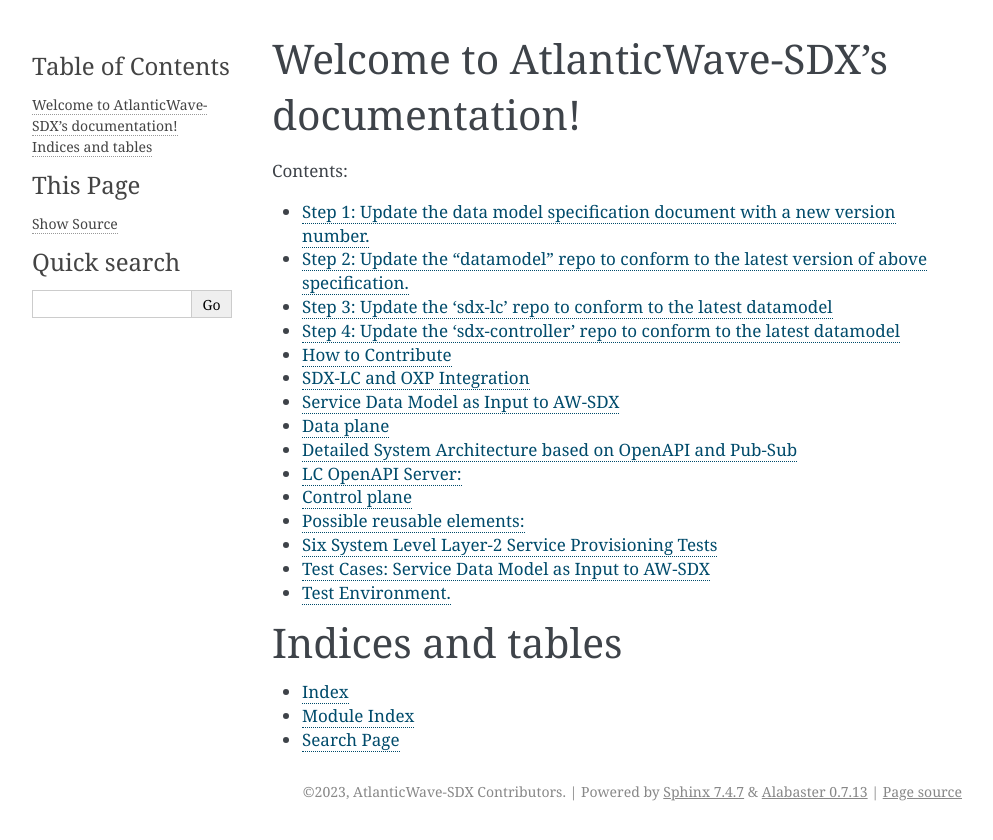
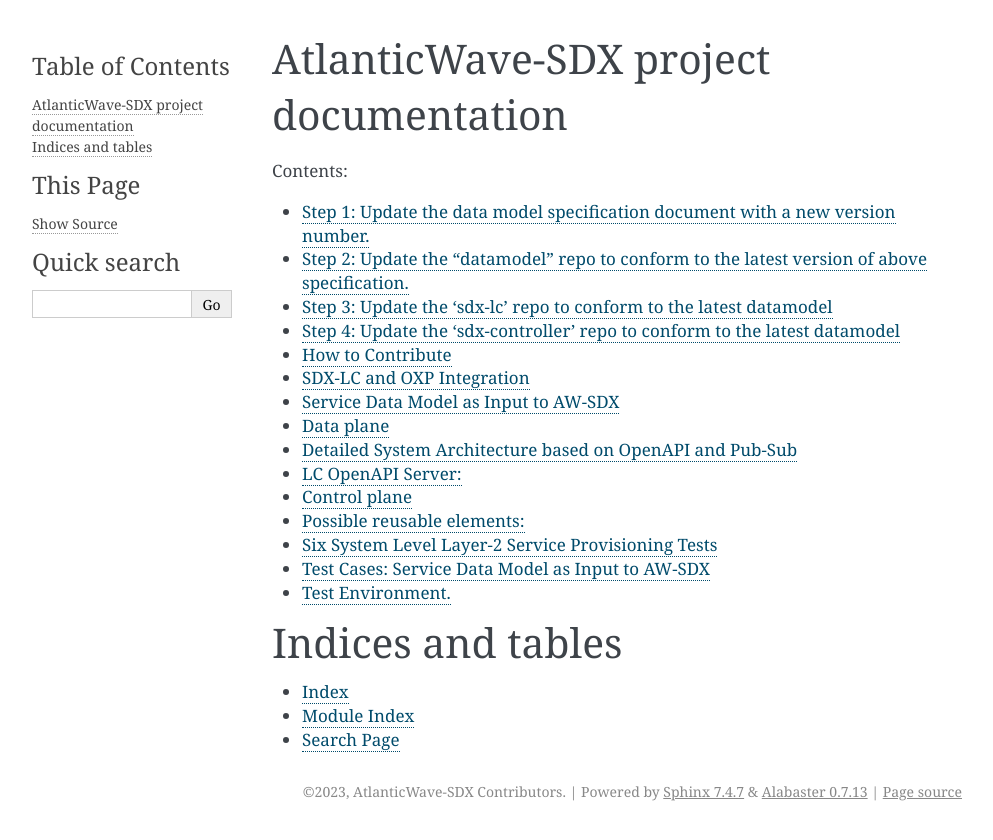
Before and after one commit to atlanticwave-sdx/sdx-docs, a Sphinx documentation site: the page built from source/index.rst, in a window 1280 px wide. Shown: the top 840 px of the page, without its empty margins (148-1141 px from the left). Built offline with Sphinx 7.4.7, drawn with Linux system fonts in a browser that asks for light colours.

Commit message:
Update index page title

```diff
--- a/source/index.rst
+++ b/source/index.rst
@@ -3,8 +3,8 @@
    You can adapt this file completely to your liking, but it should at least
    contain the root `toctree` directive.
 
-Welcome to AtlanticWave-SDX's documentation!
-============================================
+AtlanticWave-SDX project documentation
+======================================
 
 .. toctree::
    :maxdepth: 1
```
